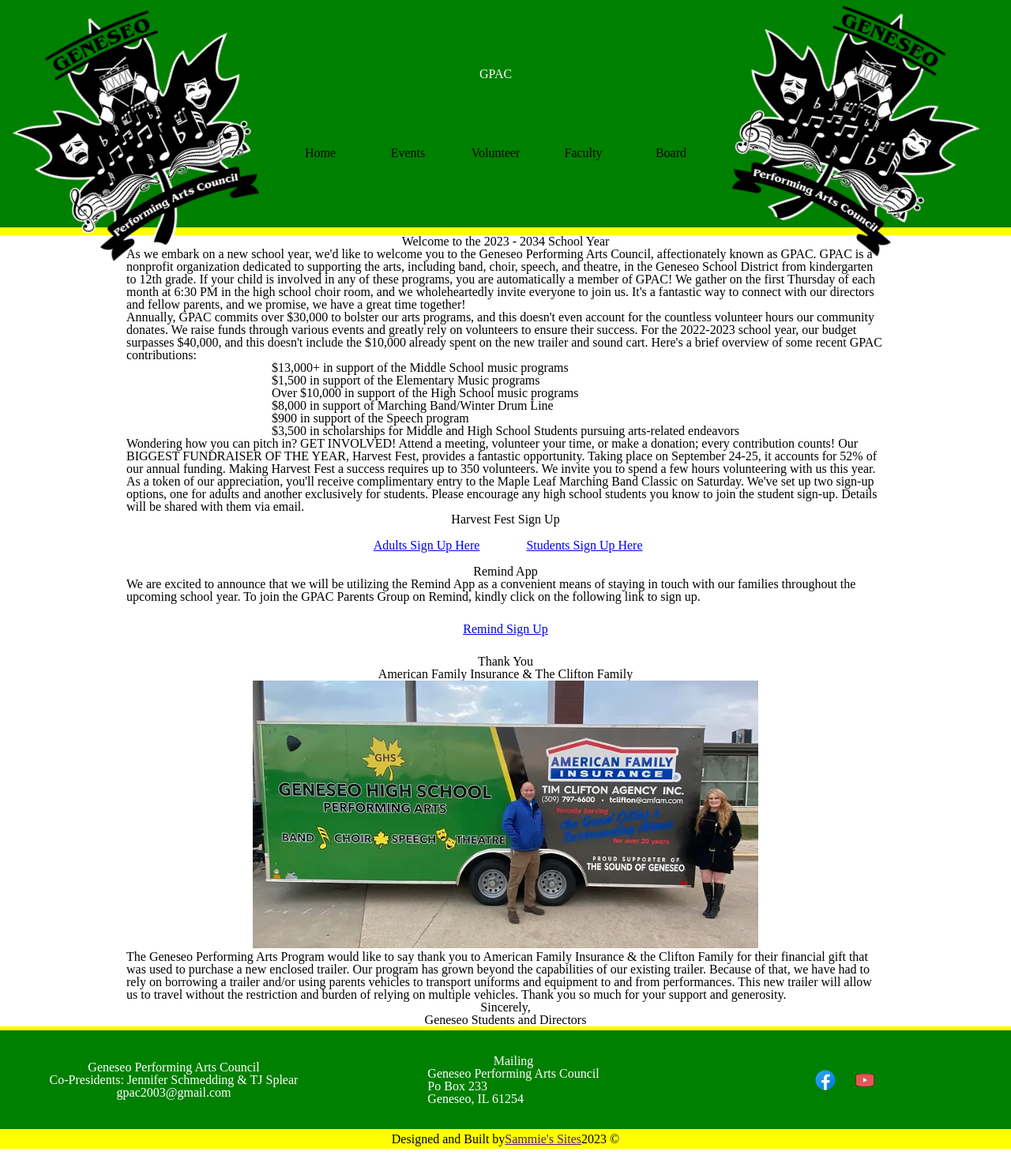
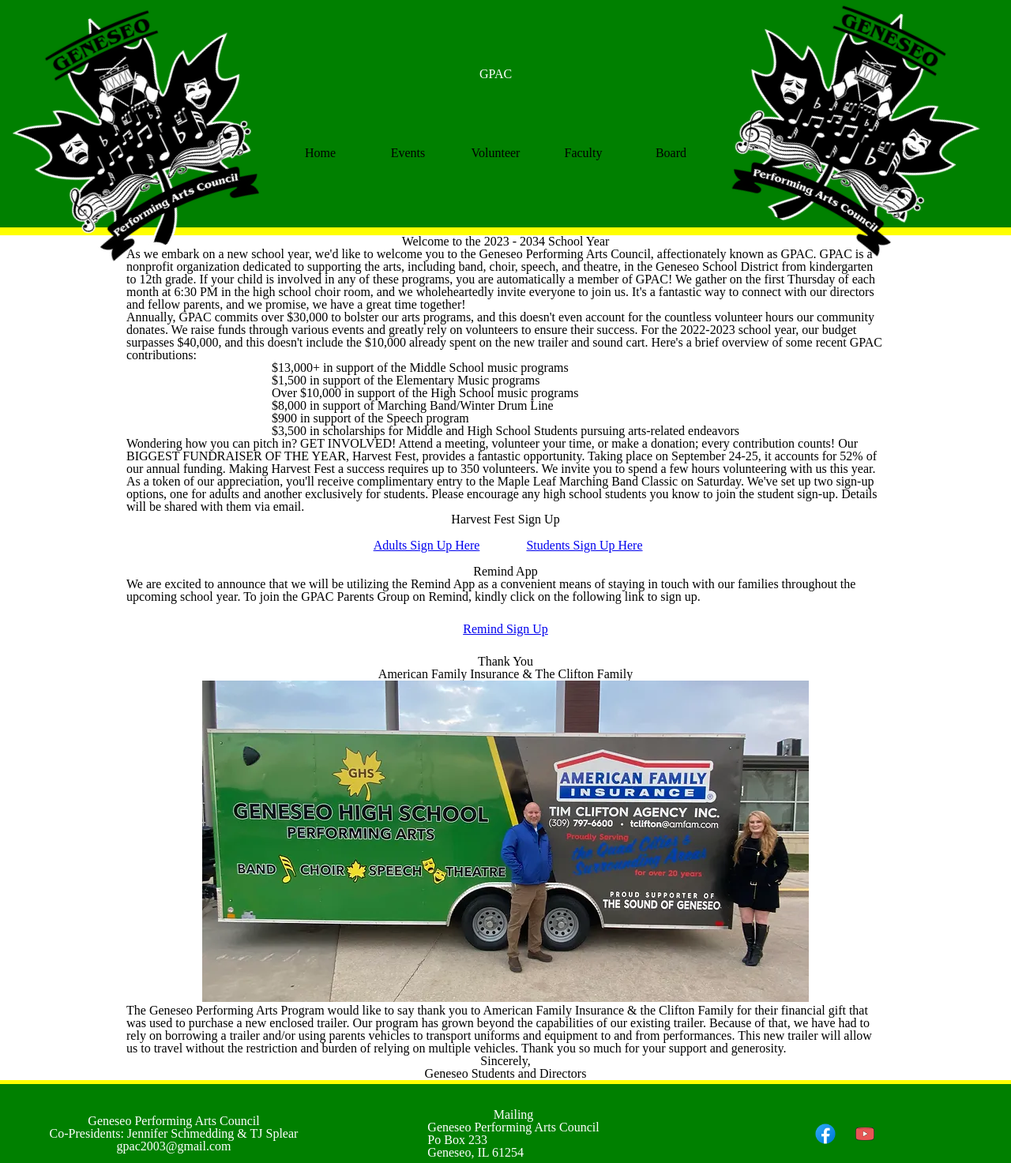
Before and after one commit to EnglandSamanthaa/Gpac, a plain HTML site: page index.html in a window 1280 px wide. Shown: the top 1473 px of the page at 79% size. Drawn offline with Linux system fonts and the light colour scheme; a script that the page names is missing.

Commit message:
Add files via upload

```diff
--- a/style.css
+++ b/style.css
@@ -190,7 +190,7 @@ main{
     justify-content: center;
 }
 .mainContainerDiv{
-    width: 75vw;
+    width: 75%;
     display: flex;
     flex-direction: column;
     justify-content: space-evenly;
@@ -216,7 +216,7 @@ main{
     justify-content: center;
     align-content: center;
 }
-.newSoundTrailer img{
+#soundTrailer{
     width: 50vw;
 }
 
@@ -282,7 +282,7 @@ display: none;
     padding: 5px;
 }
 
-.newSoundTrailer img{
+#soundTrailer{
     width: 80vw;
 }
 
```
